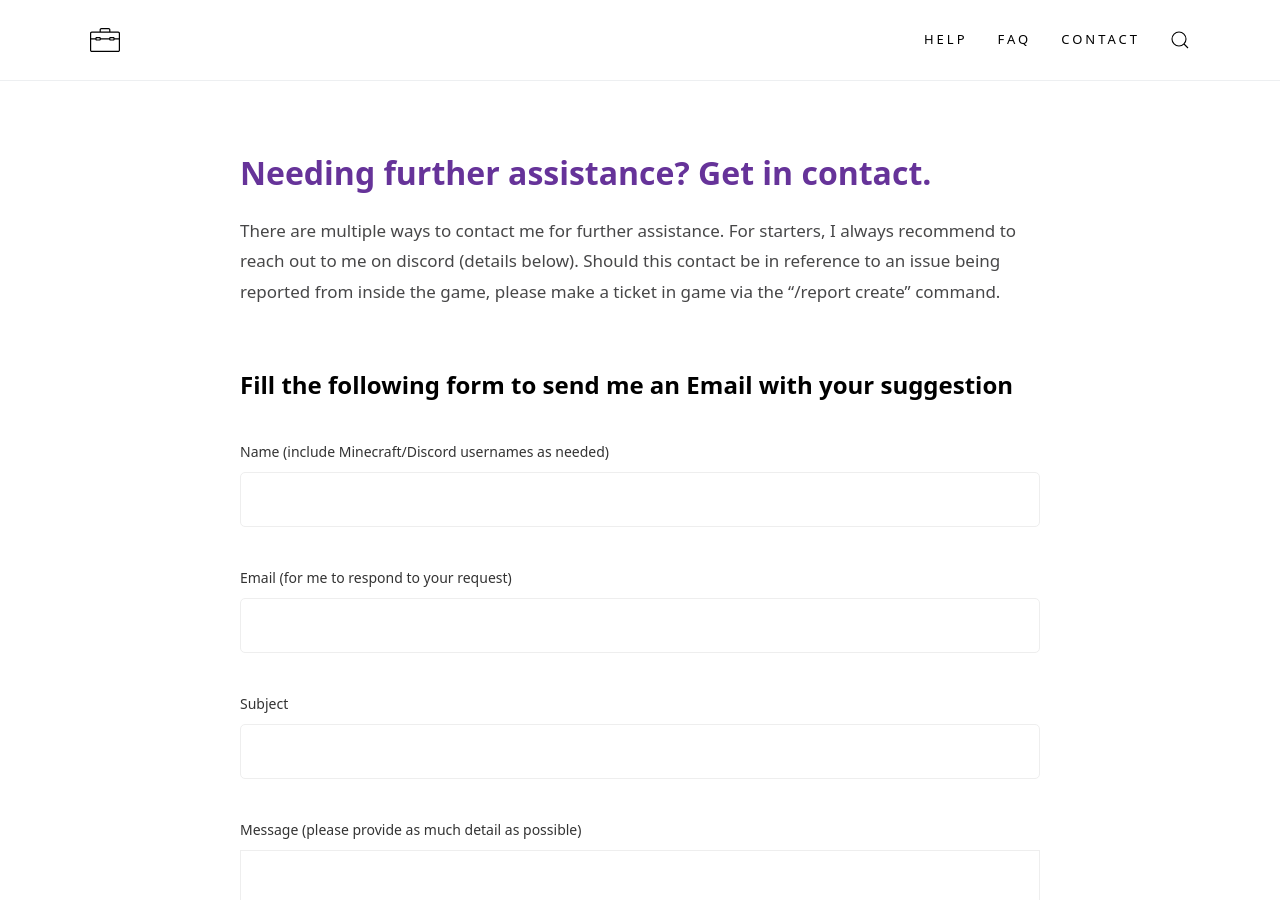
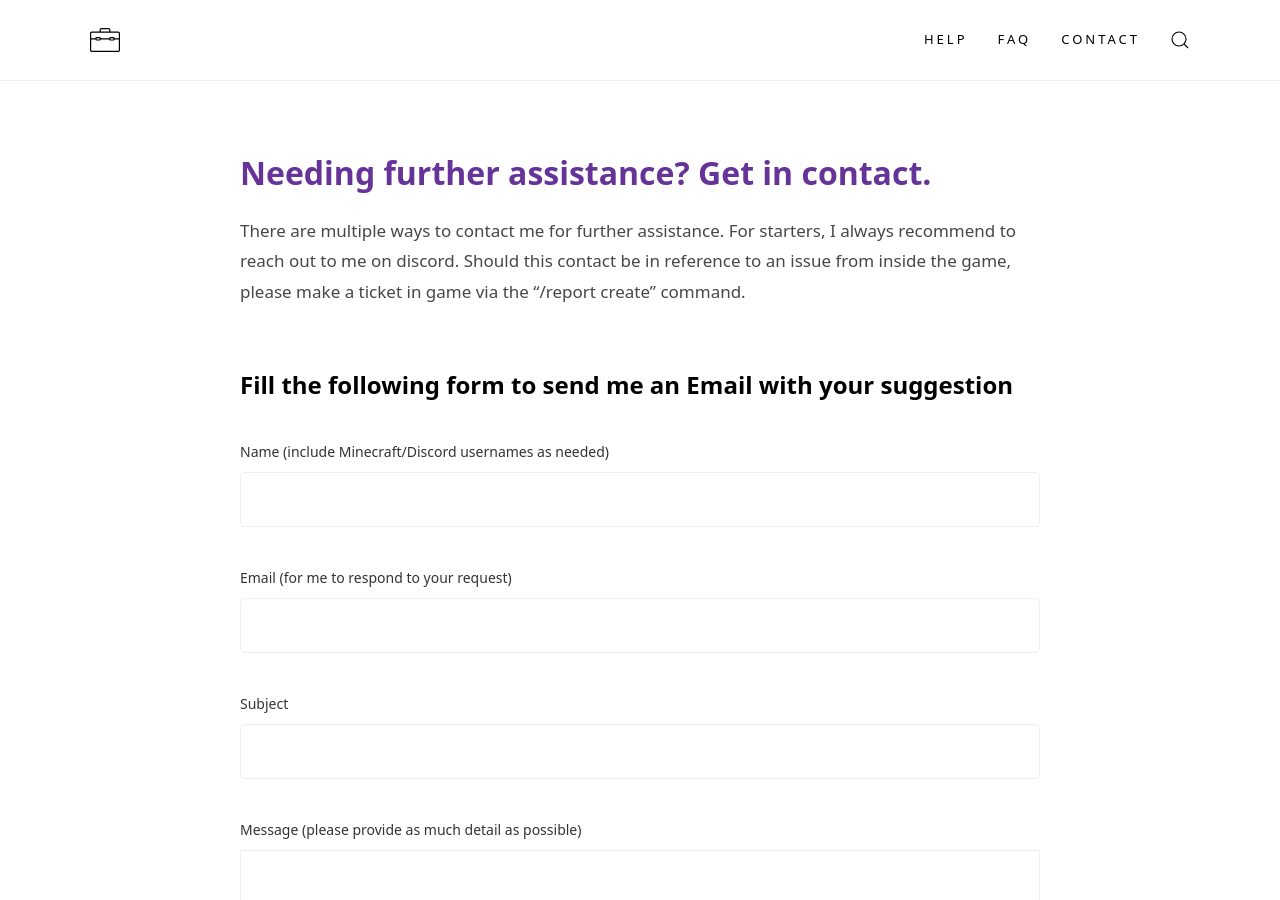
Before and after one commit to GenSecrets/docs, a Jekyll site: the page built from contact.md, in a window 1280 px wide and 900 px high. Built offline with Jekyll 4.4.1, drawn with Linux system fonts in a browser that asks for light colours.

Commit message:
Adjust contact page

```diff
--- a/contact.md
+++ b/contact.md
@@ -7,4 +7,4 @@ formspree:
     redirect: /thanks/
 ---
 
-There are multiple ways to contact me for further assistance. For starters, I always recommend to reach out to me on discord (details below). Should this contact be in reference to an issue being reported from inside the game, please make a ticket in game via the "/report create" command.
+There are multiple ways to contact me for further assistance. For starters, I always recommend to reach out to me on discord. Should this contact be in reference to an issue from inside the game, please make a ticket in game via the "/report create" command.
```
